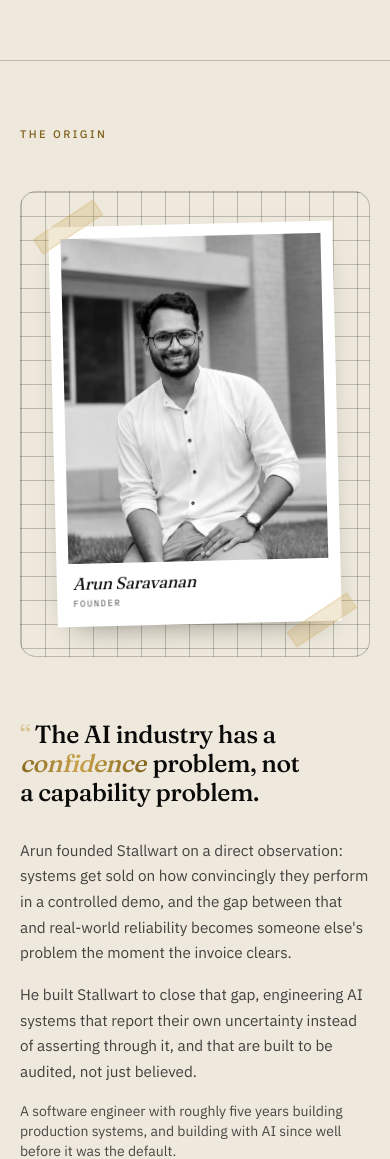
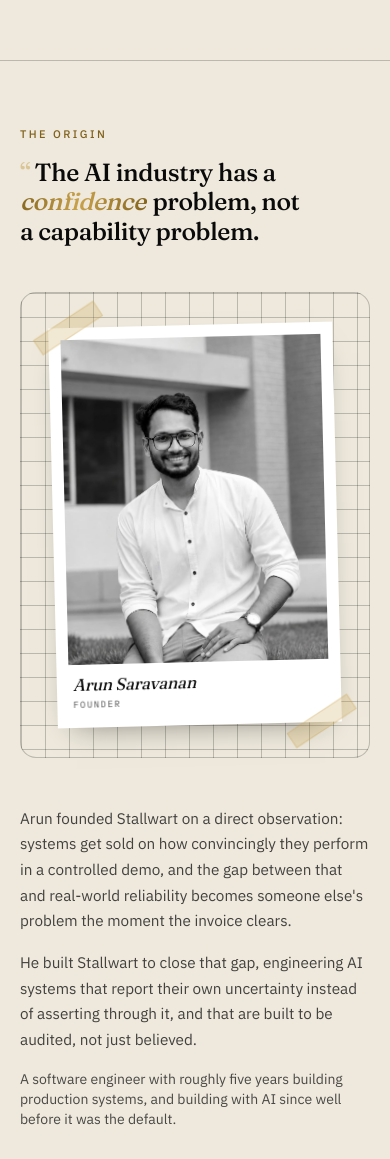
Before and after one commit to stallwartofficial/LP, a Next.js app: page / in a window 390 px wide. Shown: the part 5991-7150 px from the top of the page. Built offline with nearby package versions, Linux system fonts and the light colour scheme.

Commit message:
StoryTeaser: move origin quote above photo (mobile + desktop)

```diff
--- a/components/StoryTeaser.tsx
+++ b/components/StoryTeaser.tsx
@@ -28,9 +28,24 @@ export function StoryTeaser() {
     >
       <div className="mx-auto max-w-6xl">
         <div className="grid gap-12 lg:grid-cols-[17rem_minmax(0,34rem)] lg:items-center lg:justify-center lg:gap-14">
-          {/* Mobile order: eyebrow -> photo -> quote+prose. Desktop: photo
-              spans both rows in col 1; eyebrow sits above the text in col 2. */}
-          <p className="eyebrow lg:col-start-2 lg:row-start-1">The origin</p>
+          {/* Mobile order: eyebrow -> quote -> photo -> prose. Desktop: photo
+              spans both rows in col 1; eyebrow + quote sit above the prose in
+              col 2. The quote is the section's headline (id target), so it
+              lives directly under the eyebrow. */}
+          <div className="lg:col-start-2 lg:row-start-1">
+            <p className="eyebrow">The origin</p>
+            <blockquote
+              id="story-teaser-heading"
+              className="font-display mt-4 text-display-sm font-light"
+            >
+              <span aria-hidden="true" className="mr-1 text-[var(--accent)]/50">
+                &ldquo;
+              </span>
+              The AI industry has a{" "}
+              <span className="text-gold-sheen italic">confidence</span> problem,
+              not a capability problem.
+            </blockquote>
+          </div>
 
           {/* ---------------- The taped photograph ---------------- */}
           <div className="pinboard rounded-2xl border border-[var(--hairline)] p-8 sm:p-10 lg:col-start-1 lg:row-span-2 lg:row-start-1">
@@ -62,19 +77,7 @@ export function StoryTeaser() {
 
           {/* ---------------- The origin, in his words ---------------- */}
           <div className="lg:col-start-2 lg:row-start-2">
-            <blockquote
-              id="story-teaser-heading"
-              className="font-display mt-4 text-display-sm font-light"
-            >
-              <span aria-hidden="true" className="mr-1 text-[var(--accent)]/50">
-                &ldquo;
-              </span>
-              The AI industry has a{" "}
-              <span className="text-gold-sheen italic">confidence</span> problem,
-              not a capability problem.
-            </blockquote>
-
-            <p className="mt-8 text-[var(--fg)]/75">
+            <p className="text-[var(--fg)]/75">
               {site.founder.name} founded {site.company} on a direct
               observation: systems get sold on how convincingly they perform in
               a controlled demo, and the gap between that and real-world
```
